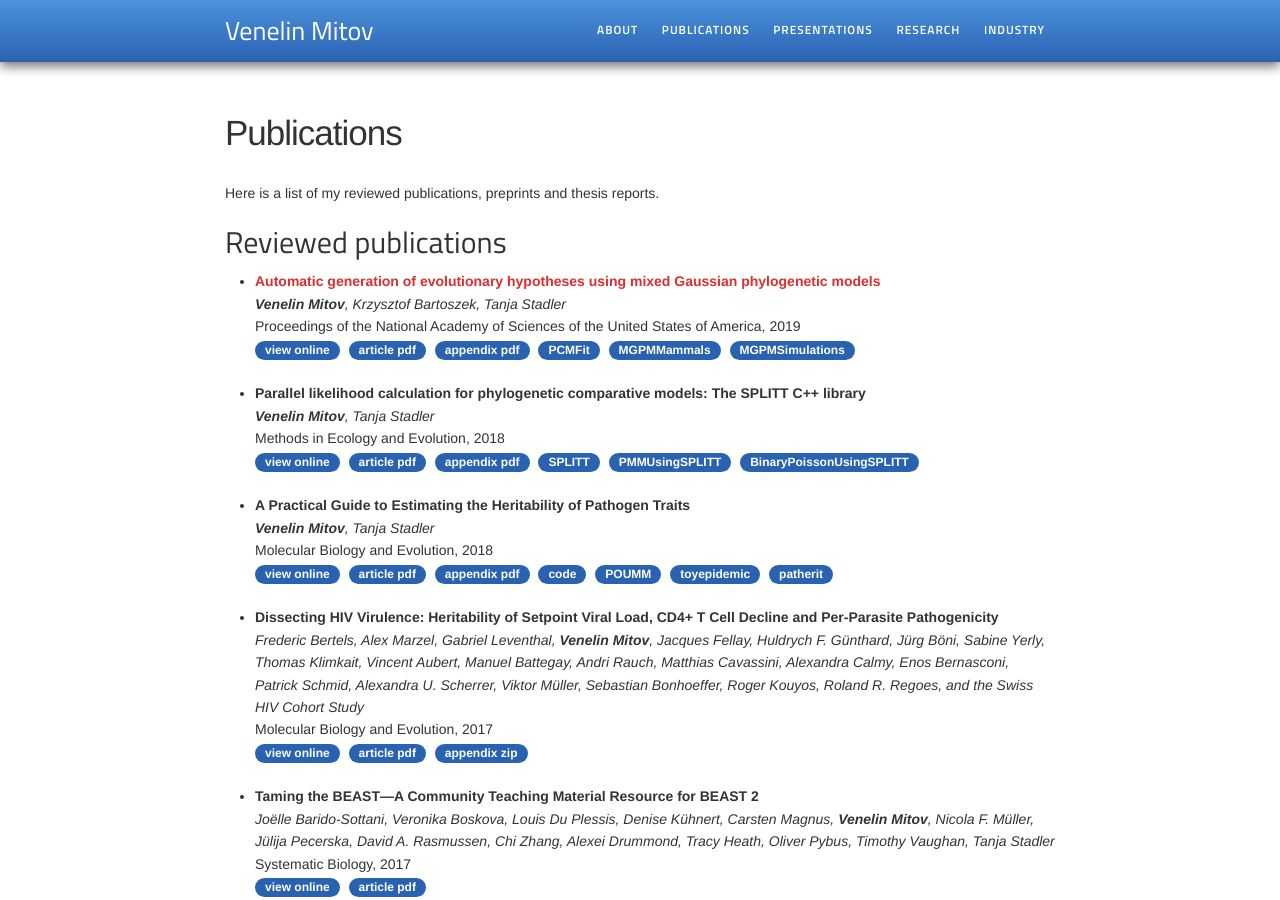
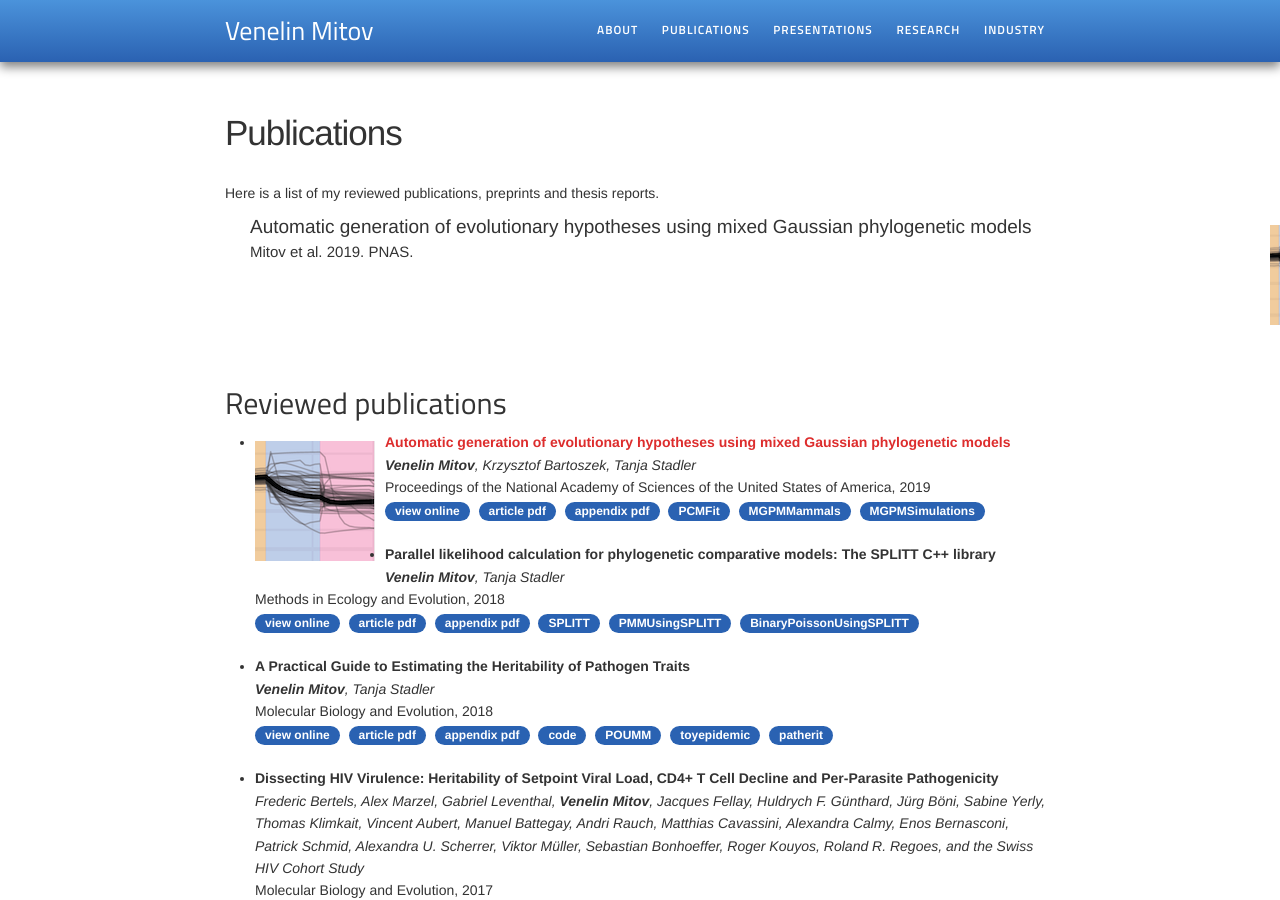
Before and after one commit to venelin/venelin.github.io, a Jekyll site: the page built from publications.md, in a window 1280 px wide and 900 px high. Built offline with Jekyll 4.4.1, drawn with Linux system fonts in a browser that asks for light colours.

Commit message:
Updated publicaitons

```diff
--- a/publications.md
+++ b/publications.md
@@ -6,10 +6,34 @@ title: Publications
 
 Here is a list of my reviewed publications, preprints and thesis reports.
 
+<div class="container">
+
+  <div class="row">
+		<div class="col-md-12 paperbox">
+			<div class="media">
+  				<a class="pull-right" href="/publications/2019-mgpm-pnas/">
+    				<img width="100" class="media-object" src="/publications/2019-mgpm-pnas/image.png">
+  				</a>
+ 			 	<div class="media-body">
+    				<div class="smallhead media-heading"><a href="/publications/2019-mgpm-pnas/" class="off">Automatic generation of evolutionary hypotheses using mixed Gaussian phylogenetic models</a></div>
+    				<p class="note">Mitov et al. 2019. PNAS.</p>
+  				</div>
+			</div>
+			<div class="bigspacer"></div>
+			<div class="spacer"></div>
+    </div>
+
+  </div>
+
+</div>
+
+
 <h2>Reviewed publications</h2>
 <ul>
 	<li>
-		<a href="/publications/2019-mgpm-pnas/"><b>Automatic generation of evolutionary hypotheses using mixed Gaussian phylogenetic models</b></a><br>
+		<a href="/publications/2019-mgpm-pnas/">
+		<img class="pull-left pad-right media-object" src="/publications/2019-mgpm-pnas/image.png">
+		<b>Automatic generation of evolutionary hypotheses using mixed Gaussian phylogenetic models</b></a><br>
 		<i><b>Venelin Mitov</b>, Krzysztof Bartoszek, Tanja Stadler</i><br>
 		Proceedings of the National Academy of Sciences of the United States of America, 2019<br>
 		<a href="http://www.pnas.org/lookup/doi/10.1073/pnas.1813823116"><div class="color-button">view online</div></a>
```
Also changed, not shown: publications/2019-mgpm-pnas/pub.md (+1 -1 lines).
